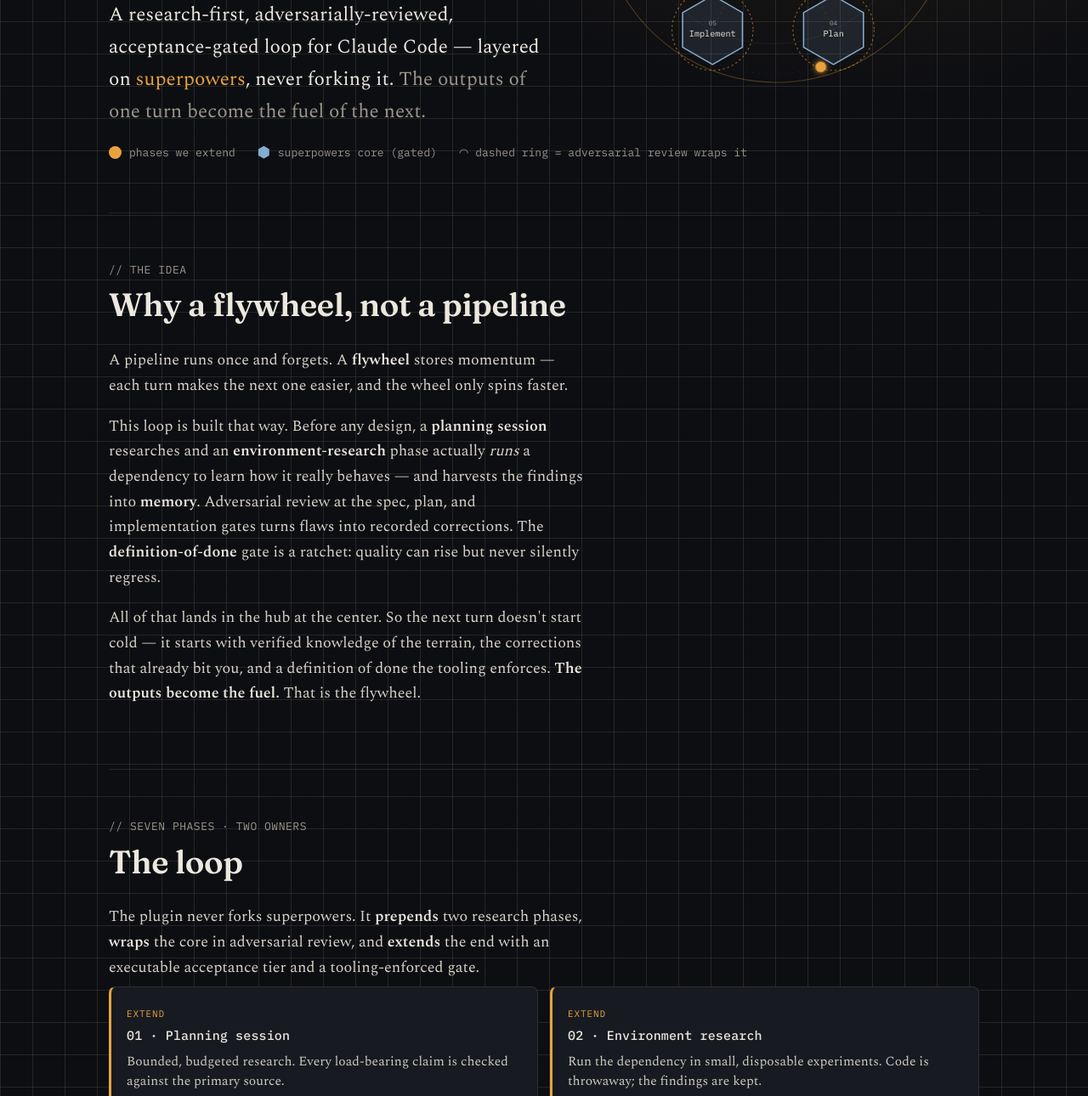
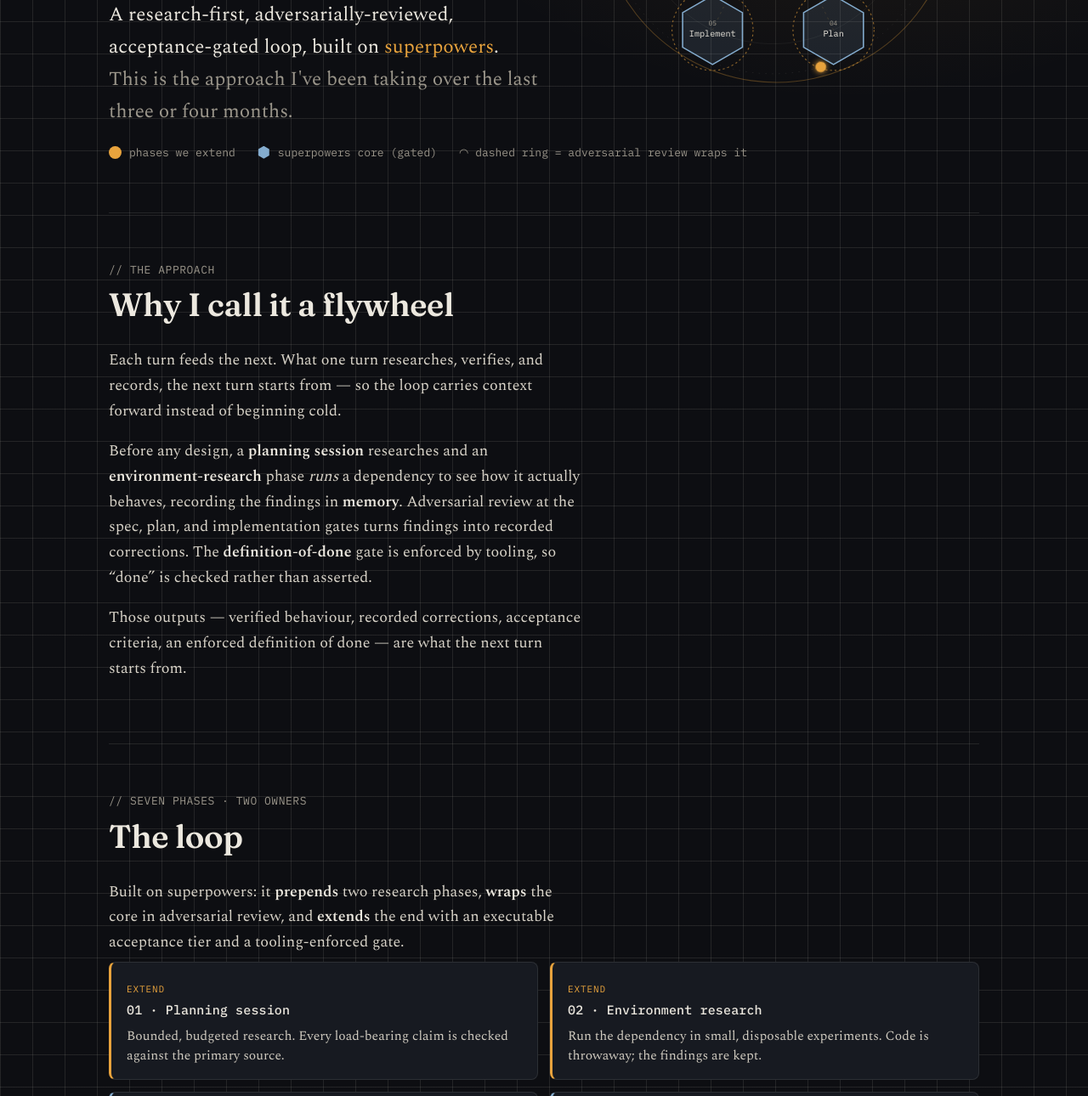
Before and after one commit to cmanaha/extended-superpowers, a plain HTML site: page site/index.html in a window 1280 px wide. Shown: the part 507-1797 px from the top of the page at 85% size. Drawn offline with nearby package versions, Linux system fonts and the light colour scheme.

Commit message:
docs: make the site copy factual — drop pipeline comparison and not-fork claim

```diff
--- a/site/index.html
+++ b/site/index.html
@@ -28,10 +28,10 @@
   <section class="hero" style="border-top:none;">
     <div class="heroGrid">
       <div>
-        <div class="kicker reveal d1">A development loop, not a pipeline</div>
-        <h1 class="reveal d1">It spins. And every turn it <em>gathers momentum.</em></h1>
-        <p class="lede reveal d2">A research-first, adversarially-reviewed, acceptance-gated loop for Claude Code — layered on <a href="https://github.com/obra/superpowers">superpowers</a>, never forking it.
-          <span class="q">The outputs of one turn become the fuel of the next.</span></p>
+        <div class="kicker reveal d1">The approach I've been taking</div>
+        <h1 class="reveal d1">A development <em>flywheel</em> for Claude Code</h1>
+        <p class="lede reveal d2">A research-first, adversarially-reviewed, acceptance-gated loop, built on <a href="https://github.com/obra/superpowers">superpowers</a>.
+          <span class="q">This is the approach I've been taking over the last three or four months.</span></p>
       </div>
       <div class="wheelWrap reveal d3">
         <!-- FLYWHEEL -->
@@ -120,17 +120,17 @@
   </section>
 
   <section id="why">
-    <div class="sub">// THE IDEA</div>
-    <h2>Why a flywheel, not a pipeline</h2>
-    <p class="body">A pipeline runs once and forgets. A <strong>flywheel</strong> stores momentum — each turn makes the next one easier, and the wheel only spins faster.</p>
-    <p class="body">This loop is built that way. Before any design, a <strong>planning session</strong> researches and an <strong>environment-research</strong> phase actually <em>runs</em> a dependency to learn how it really behaves — and harvests the findings into <strong>memory</strong>. Adversarial review at the spec, plan, and implementation gates turns flaws into recorded corrections. The <strong>definition-of-done</strong> gate is a ratchet: quality can rise but never silently regress.</p>
-    <p class="body">All of that lands in the hub at the center. So the next turn doesn't start cold — it starts with verified knowledge of the terrain, the corrections that already bit you, and a definition of done the tooling enforces. <strong>The outputs become the fuel.</strong> That is the flywheel.</p>
+    <div class="sub">// THE APPROACH</div>
+    <h2>Why I call it a flywheel</h2>
+    <p class="body">Each turn feeds the next. What one turn researches, verifies, and records, the next turn starts from — so the loop carries context forward instead of beginning cold.</p>
+    <p class="body">Before any design, a <strong>planning session</strong> researches and an <strong>environment-research</strong> phase <em>runs</em> a dependency to see how it actually behaves, recording the findings in <strong>memory</strong>. Adversarial review at the spec, plan, and implementation gates turns findings into recorded corrections. The <strong>definition-of-done</strong> gate is enforced by tooling, so &ldquo;done&rdquo; is checked rather than asserted.</p>
+    <p class="body">Those outputs — verified behaviour, recorded corrections, acceptance criteria, an enforced definition of done — are what the next turn starts from.</p>
   </section>
 
   <section id="loop">
     <div class="sub">// SEVEN PHASES · TWO OWNERS</div>
     <h2>The loop</h2>
-    <p class="body" style="margin-bottom:8px;">The plugin never forks superpowers. It <strong>prepends</strong> two research phases, <strong>wraps</strong> the core in adversarial review, and <strong>extends</strong> the end with an executable acceptance tier and a tooling-enforced gate.</p>
+    <p class="body" style="margin-bottom:8px;">Built on superpowers: it <strong>prepends</strong> two research phases, <strong>wraps</strong> the core in adversarial review, and <strong>extends</strong> the end with an executable acceptance tier and a tooling-enforced gate.</p>
     <div class="phases">
       <div class="phase ext"><span class="who">extend</span><h3>01 · Planning session</h3><p>Bounded, budgeted research. Every load-bearing claim is checked against the primary source.</p></div>
       <div class="phase ext"><span class="who">extend</span><h3>02 · Environment research</h3><p>Run the dependency in small, disposable experiments. Code is throwaway; the findings are kept.</p></div>
@@ -143,8 +143,8 @@
   </section>
 
   <section>
-    <div class="sub">// WHAT EACH TURN STORES</div>
-    <h2>The momentum is real</h2>
+    <div class="sub">// WHAT EACH TURN RECORDS</div>
+    <h2>What each turn carries forward</h2>
     <div class="cards">
       <div class="card"><div class="n">01</div><h4>Verified terrain</h4><p>Environment-research findings — how the dependency actually fails — saved to memory.</p></div>
       <div class="card"><div class="n">02</div><h4>Corrections</h4><p>Every adversarial finding becomes a recorded correction the next turn won't repeat.</p></div>
```
